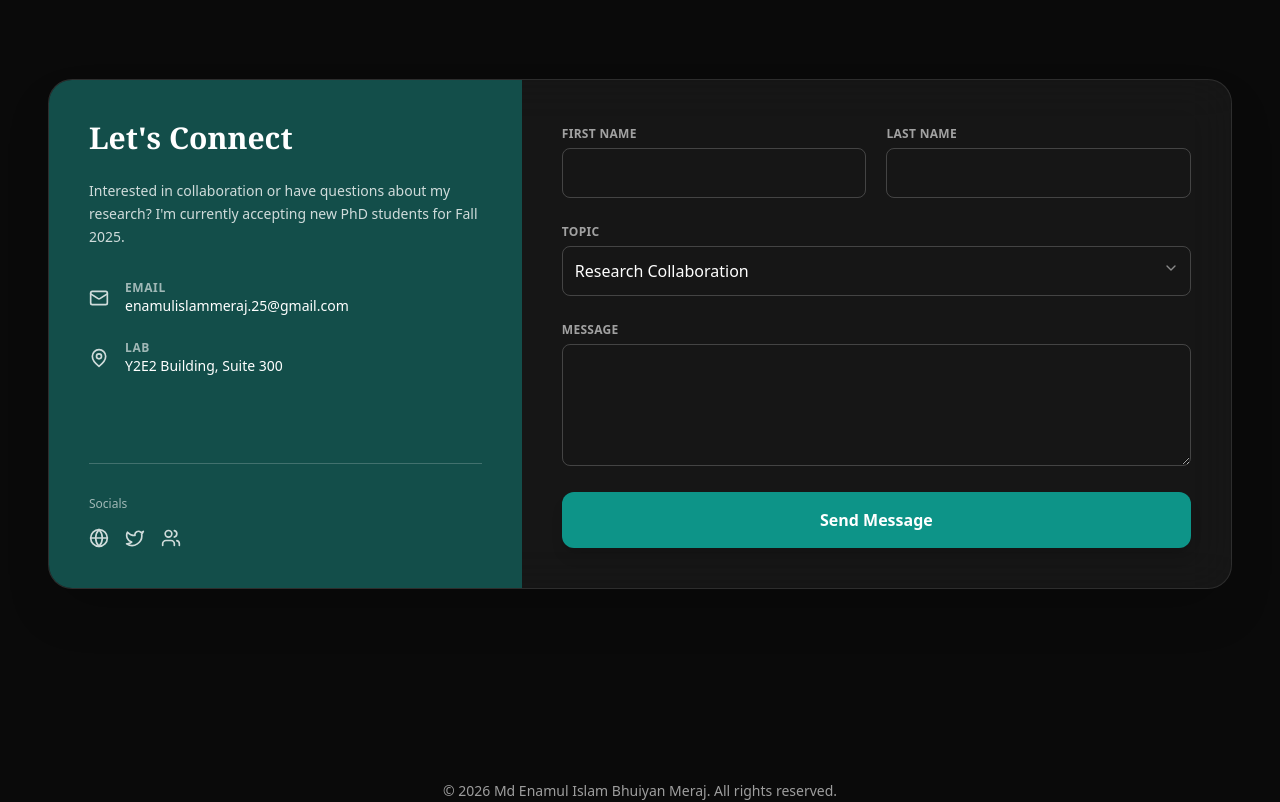
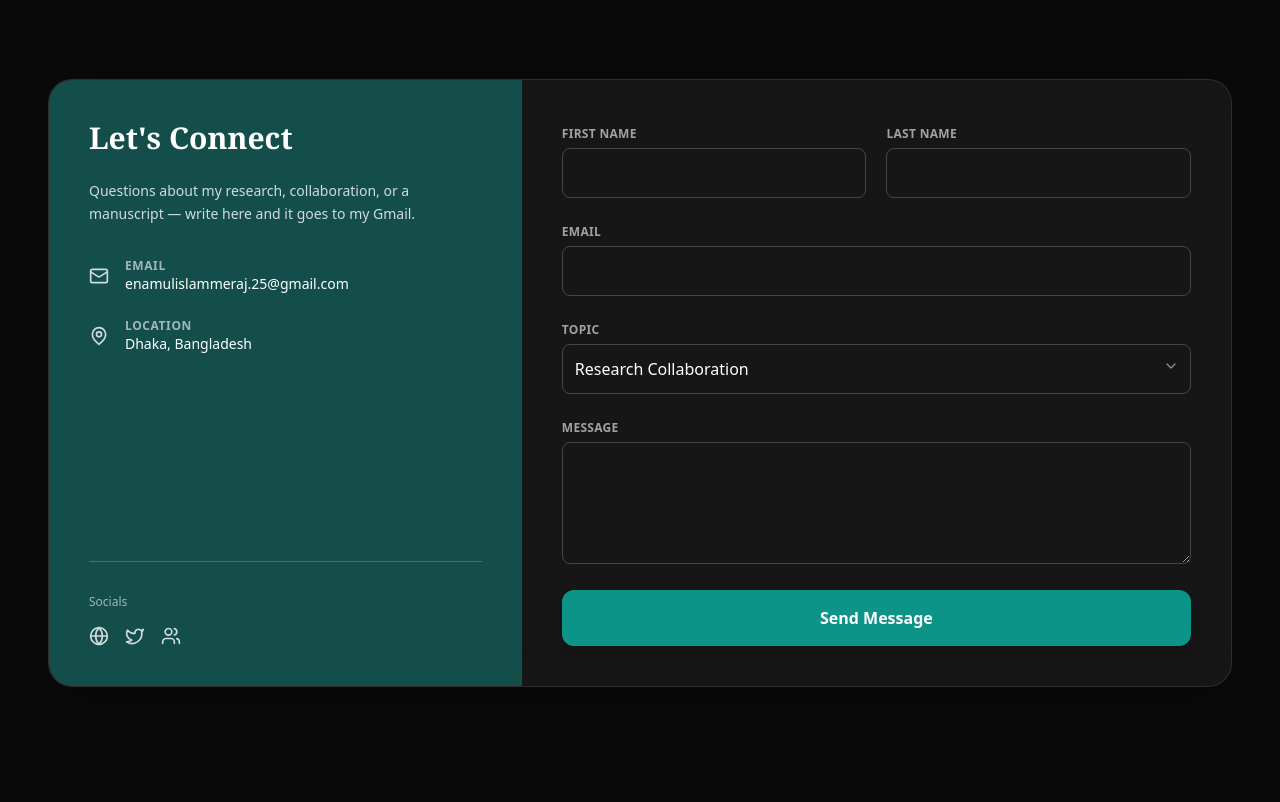
Before and after one commit to enamulislammeraj25-rin/portfolio-xrin, a React (Create React App) app: page / in a window 1280 px wide. Shown: the part 10980-11782 px from the top of the page. Built offline with nearby package versions, Linux system fonts and the light colour scheme.

Commit message:
Connect the contact form to EmailJS Gmail.

```diff
--- a/src/App.js
+++ b/src/App.js
@@ -29,7 +29,9 @@ export default function App() {
   const [menuOpen, setMenuOpen] = useState(false);
   const [scrolled, setScrolled] = useState(false);
   const [scrollDir, setScrollDir] = useState('down');
-  const [formStatus, setFormStatus] = useState('idle'); // idle, sending, success
+  const [formStatus, setFormStatus] = useState('idle');
+  const [formData, setFormData] = useState({ first: '', last: '', email: '', topic: 'Research Collaboration', message: '' });
+  const [formError, setFormError] = useState('');
 
   // --- NEW: HOBBIES VISIBILITY STATE ---
   const [showHobbies, setShowHobbies] = useState(true);
@@ -166,13 +168,41 @@ export default function App() {
   };
 
   // --- SEND MESSAGE LOGIC ---
-  const handleSendMessage = (e) => {
+  const handleSendMessage = async (e) => {
     e.preventDefault();
+    const cfg = PORTFOLIO_DATA.emailjs || {};
+    const name = `${formData.first} ${formData.last}`.trim();
+    if (!name || !formData.email || !formData.message.trim()) {
+      setFormError('Name, email, and message are required.');
+      return;
+    }
+    setFormError('');
     setFormStatus('sending');
-    setTimeout(() => {
-        setFormStatus('success');
-        setTimeout(() => setFormStatus('idle'), 3000);
-    }, 1500);
+    try {
+      const res = await fetch('https://api.emailjs.com/api/v1.0/email/send', {
+        method: 'POST',
+        headers: { 'Content-Type': 'application/json' },
+        body: JSON.stringify({
+          service_id: cfg.serviceId,
+          template_id: cfg.templateId,
+          user_id: cfg.publicKey,
+          template_params: {
+            name,
+            title: formData.topic,
+            message: formData.message,
+            from_email: formData.email,
+            to_email: PORTFOLIO_DATA.profile.email,
+          },
+        }),
+      });
+      if (!res.ok) throw new Error(await res.text());
+      setFormStatus('success');
+      setFormData({ first: '', last: '', email: '', topic: 'Research Collaboration', message: '' });
+      setTimeout(() => setFormStatus('idle'), 3500);
+    } catch (err) {
+      setFormStatus('idle');
+      setFormError('Could not send. Try emailing me directly.');
+    }
   };
 
   // --- THEME STYLE HELPERS ---
@@ -1222,7 +1252,7 @@ export default function App() {
                   <div>
                       <h2 className="text-3xl font-serif font-bold mb-6">Let's Connect</h2>
                       <p className="opacity-80 text-sm mb-8 leading-relaxed">
-                          Interested in collaboration or have questions about my research? I'm currently accepting new PhD students for Fall 2025.
+                          Questions about my research, collaboration, or a manuscript — write here and it goes to my Gmail.
                       </p>
 
                       <div className="space-y-6">
@@ -1236,8 +1266,8 @@ export default function App() {
                           <div className="flex items-center gap-4">
                               <MapPin className="w-5 h-5 opacity-80" />
                               <div>
-                                  <div className="text-xs opacity-60 uppercase tracking-wider font-semibold">Lab</div>
-                                  <div className="text-sm font-medium">Y2E2 Building, Suite 300</div>
+                                  <div className="text-xs opacity-60 uppercase tracking-wider font-semibold">Location</div>
+                                  <div className="text-sm font-medium">{PORTFOLIO_DATA.profile.location}</div>
                               </div>
                           </div>
                       </div>
@@ -1255,29 +1285,35 @@ export default function App() {
 
               {/* Right Panel: Form (Clean White/Glass) */}
               <div className="p-10 md:w-3/5 bg-transparent">
-                  <form className="space-y-5">
+                  <form className="space-y-5" onSubmit={handleSendMessage}>
                       <div className="grid grid-cols-2 gap-5">
                           <div className="space-y-1">
                               <label className="text-xs font-bold opacity-60 uppercase tracking-wide">First Name</label>
-                              <input type="text" className={`w-full rounded-lg p-3 bg-transparent border focus:outline-none focus:ring-2 transition-all
+                              <input type="text" value={formData.first} onChange={(e) => setFormData({ ...formData, first: e.target.value })} className={`w-full rounded-lg p-3 bg-transparent border focus:outline-none focus:ring-2 transition-all
                                   ${(theme === 'light' || theme === 'spring') ? 'border-stone-300 focus:ring-stone-400' : 'border-white/20 focus:border-white focus:ring-white/20 text-white'}`} />
                           </div>
                           <div className="space-y-1">
                               <label className="text-xs font-bold opacity-60 uppercase tracking-wide">Last Name</label>
-                              <input type="text" className={`w-full rounded-lg p-3 bg-transparent border focus:outline-none focus:ring-2 transition-all
+                              <input type="text" value={formData.last} onChange={(e) => setFormData({ ...formData, last: e.target.value })} className={`w-full rounded-lg p-3 bg-transparent border focus:outline-none focus:ring-2 transition-all
                                   ${(theme === 'light' || theme === 'spring') ? 'border-stone-300 focus:ring-stone-400' : 'border-white/20 focus:border-white focus:ring-white/20 text-white'}`} />
                           </div>
                       </div>
 
                       <div className="space-y-1">
+                          <label className="text-xs font-bold opacity-60 uppercase tracking-wide">Email</label>
+                          <input type="email" value={formData.email} onChange={(e) => setFormData({ ...formData, email: e.target.value })} className={`w-full rounded-lg p-3 bg-transparent border focus:outline-none focus:ring-2 transition-all
+                              ${(theme === 'light' || theme === 'spring') ? 'border-stone-300 focus:ring-stone-400' : 'border-white/20 focus:border-white focus:ring-white/20 text-white'}`} />
+                      </div>
+
+                      <div className="space-y-1">
                           <label className="text-xs font-bold opacity-60 uppercase tracking-wide">Topic</label>
                           <div className="relative">
-                            <select className={`w-full rounded-lg p-3 bg-transparent border focus:outline-none focus:ring-2 transition-all appearance-none cursor-pointer
+                            <select value={formData.topic} onChange={(e) => setFormData({ ...formData, topic: e.target.value })} className={`w-full rounded-lg p-3 bg-transparent border focus:outline-none focus:ring-2 transition-all appearance-none cursor-pointer
                                 ${(theme === 'light' || theme === 'spring') ? 'border-stone-300 focus:ring-stone-400' : 'border-white/20 focus:border-white focus:ring-white/20 text-white'}`}>
                                 <option className="text-black">Research Collaboration</option>
                                 <option className="text-black">Speaking Inquiry</option>
-                                <option className="text-black">Prospective Student</option>
-                                <option className="text-black">Media/Press</option>
+                                <option className="text-black">Manuscript / paper</option>
+                                <option className="text-black">Other</option>
                             </select>
                             <ChevronRight className="absolute right-3 top-3.5 w-4 h-4 opacity-50 rotate-90 pointer-events-none" />
                           </div>
@@ -1285,13 +1321,14 @@ export default function App() {
 
                       <div className="space-y-1">
                           <label className="text-xs font-bold opacity-60 uppercase tracking-wide">Message</label>
-                          <textarea rows="4" className={`w-full rounded-lg p-3 bg-transparent border focus:outline-none focus:ring-2 transition-all
+                          <textarea rows="4" value={formData.message} onChange={(e) => setFormData({ ...formData, message: e.target.value })} className={`w-full rounded-lg p-3 bg-transparent border focus:outline-none focus:ring-2 transition-all
                               ${(theme === 'light' || theme === 'spring') ? 'border-stone-300 focus:ring-stone-400' : 'border-white/20 focus:border-white focus:ring-white/20 text-white'}`}></textarea>
                       </div>
 
+                      {formError && <p className="text-sm text-rose-400">{formError}</p>}
+
                       <button
-                        type="button"
-                        onClick={handleSendMessage}
+                        type="submit"
                         disabled={formStatus !== 'idle'}
                         className={`w-full font-bold py-4 rounded-xl transition-all shadow-lg hover:shadow-xl hover:scale-[1.02] active:scale-95 text-white flex items-center justify-center gap-2
                           ${theme === 'dark' ? 'bg-teal-600 hover:bg-teal-700' :
--- a/src/data/portfolioData.js
+++ b/src/data/portfolioData.js
@@ -3,6 +3,12 @@
  * Edit this file only when changing text, links, papers, projects.
  */
 export const PORTFOLIO_DATA = {
+  emailjs: {
+    serviceId: "service_u8iy4ur",
+    templateId: "template_taxlr0e",
+    publicKey: "Q-t9gaQi9qfH8bVY3"
+  },
+
   // --- EDITABLE: Personal Profile Info ---
   profile: {
     name: "Md Enamul Islam Bhuiyan Meraj",
```
